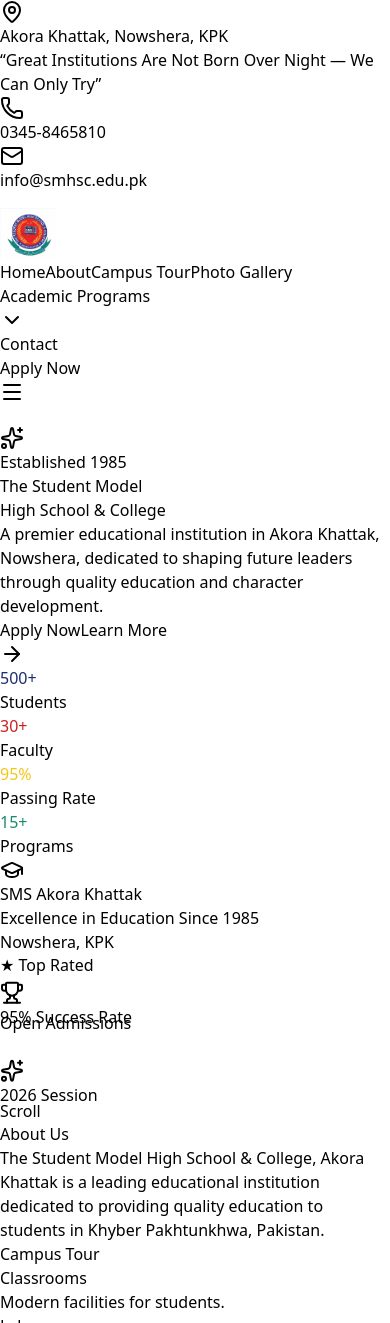
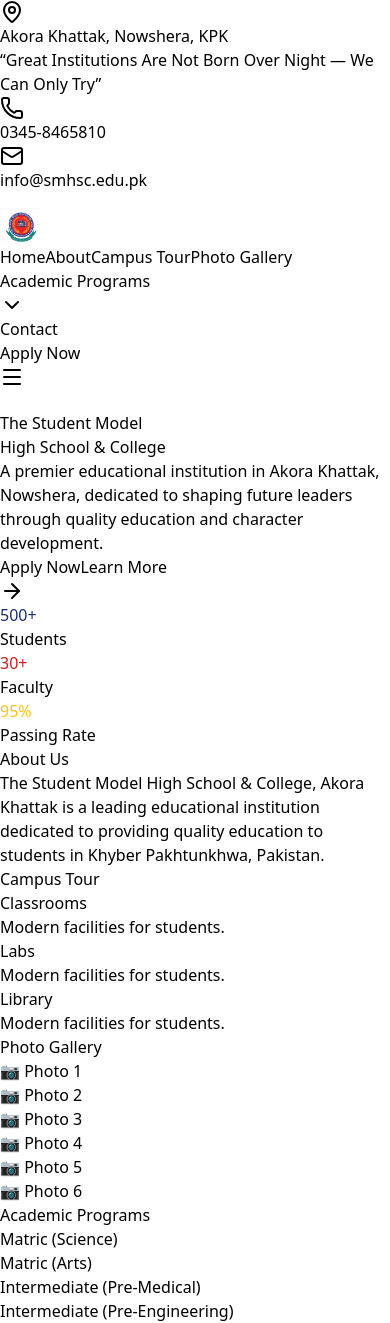
Before and after one commit to MuhammadHaroonHK/sms, a React (Vite) app: page / in a window 390 px wide. Shown: the top 1323 px of the page. Built offline with nearby package versions, Linux system fonts and the light colour scheme.

Commit message:
Hero section is now completed with improvments

```diff
--- a/src/components/Hero.jsx
+++ b/src/components/Hero.jsx
@@ -1,24 +1,117 @@
 // src/components/Hero.jsx
 import { motion } from 'framer-motion';
 import { Link } from 'react-router-dom';
-import { ArrowRight, GraduationCap, Trophy, Sparkles } from 'lucide-react';
-import heroImage from '../assets/hero_school.PNG';
+import { ArrowRight, GraduationCap, Sparkles } from 'lucide-react';
+import { useEffect, useRef, useState } from 'react';
 
+// ─── Counting Animation Hook ──────────────────────────────────────
+const useCountUp = (targetNumber, duration = 2000, startOnView = true) => {
+  const [count, setCount] = useState(0);
+  const countRef = useRef(null);
+  const [hasAnimated, setHasAnimated] = useState(false);
+
+  useEffect(() => {
+    if (!startOnView) {
+      animateNumber();
+      return;
+    }
+
+    const observer = new IntersectionObserver(
+      (entries) => {
+        entries.forEach((entry) => {
+          if (entry.isIntersecting && !hasAnimated) {
+            animateNumber();
+            setHasAnimated(true);
+          }
+        });
+      },
+      { threshold: 0.3 }
+    );
+
+    if (countRef.current) {
+      observer.observe(countRef.current);
+    }
+
+    return () => observer.disconnect();
+  }, [targetNumber, duration, startOnView, hasAnimated]);
+
+  const animateNumber = () => {
+    const startTime = Date.now();
+    const startValue = 0;
+
+    const updateCount = () => {
+      const elapsed = Date.now() - startTime;
+      const progress = Math.min(elapsed / duration, 1);
+
+      // Easing function for smooth animation
+      const eased = 1 - Math.pow(1 - progress, 3);
+      const currentValue = Math.floor(eased * targetNumber);
+
+      setCount(currentValue);
+
+      if (progress < 1) {
+        requestAnimationFrame(updateCount);
+      } else {
+        setCount(targetNumber);
+      }
+    };
+
+    requestAnimationFrame(updateCount);
+  };
+
+  return { count, countRef };
+};
+
+// ─── Hero Component ──────────────────────────────────────────────
 const Hero = () => {
+  // Statistics data with counting configuration
+  const stats = [
+    {
+      number: 500,
+      label: 'Students',
+      color: '#1B2E6E',
+      suffix: '+'
+    },
+    {
+      number: 30,
+      label: 'Faculty',
+      color: '#CC1F1F',
+      suffix: '+'
+    },
+    {
+      number: 95,
+      label: 'Passing Rate',
+      color: '#F5C518',
+      suffix: '%'
+    },
+  ];
+
+  // Use the counting hook for each stat
+  const stat1 = useCountUp(stats[0].number, 2000);
+  const stat2 = useCountUp(stats[1].number, 1800);
+  const stat3 = useCountUp(stats[2].number, 2200);
+
+  const countResults = [stat1, stat2, stat3];
+
   return (
-    <section id="home" className="relative min-h-screen flex items-center overflow-hidden">
-      {/* Background Gradient */}
-      <div className="absolute inset-0 bg-gradient-to-br from-[#1B2E6E] via-[#1B2E6E]/95 to-[#0D1B4B] z-0"></div>
+    <section id="home" className="relative min-h-screen flex items-center overflow-hidden bg-[#fafafa]">
 
-      {/* Decorative Elements */}
-      <div className="absolute top-20 right-10 w-72 h-72 bg-[#F5C518]/10 rounded-full blur-3xl"></div>
-      <div className="absolute bottom-10 left-10 w-96 h-96 bg-[#CC1F1F]/10 rounded-full blur-3xl"></div>
-      <div className="absolute top-1/2 left-1/2 -translate-x-1/2 -translate-y-1/2 w-[800px] h-[800px] bg-[#1A8A6E]/5 rounded-full blur-3xl"></div>
+      {/* --- Premium Background Architecture --- */}
+      {/* Blueprint/Grid pattern for a professional academic feel */}
+      <div className="absolute inset-0 bg-[linear-gradient(to_right,#8080800a_1px,transparent_1px),linear-gradient(to_bottom,#8080800a_1px,transparent_1px)] bg-[size:14px_24px]"></div>
+
+      {/* Soft Cinematic Light Blobs */}
+      <div className="absolute top-[-10%] right-[-10%] w-[600px] h-[600px] bg-[#1B2E6E]/5 rounded-full blur-[120px]"></div>
+      <div className="absolute bottom-[-10%] left-[-10%] w-[500px] h-[500px] bg-[#F5C518]/5 rounded-full blur-[100px]"></div>
+
+      {/* Sleek Decorative Architectural Lines */}
+      <div className="absolute top-1/3 left-0 w-32 h-[2px] bg-gradient-to-r from-[#1A8A6E]/30 to-transparent"></div>
+      <div className="absolute bottom-1/4 right-0 w-48 h-[2px] bg-gradient-to-l from-[#CC1F1F]/20 to-transparent"></div>
 
       <div className="container mx-auto px-4 relative z-10">
-        <div className="grid grid-cols-1 lg:grid-cols-2 gap-12 items-center min-h-[80vh]">
+        <div className="grid grid-cols-1 lg:grid-cols-2 gap-12 items-center min-h-[85vh]">
 
-          {/* Left Content */}
+          {/* Left Content - Main Text */}
           <motion.div
             initial="hidden"
             animate="visible"
@@ -32,19 +125,8 @@
                 }
               }
             }}
-            className="space-y-6"
+            className="space-y-6 lg:col-span-2 max-w-4xl mx-auto text-center"
           >
-            {/* Badge */}
-            <motion.div
-              variants={{
-                hidden: { opacity: 0, y: 30 },
-                visible: { opacity: 1, y: 0 }
-              }}
-              className="inline-flex items-center gap-2 bg-[#F5C518]/20 text-[#F5C518] px-4 py-2 rounded-full border border-[#F5C518]/30 backdrop-blur-sm"
-            >
-              <Sparkles className="w-4 h-4" />
-              <span className="text-sm font-medium">Established 1985</span>
-            </motion.div>
 
             {/* Main Heading */}
             <motion.h1
@@ -54,10 +136,19 @@
               }}
               className="text-4xl md:text-5xl lg:text-6xl xl:text-7xl font-bold leading-tight"
             >
-              <span className="text-white">The Student Model</span>
+              <span className="text-[#1B2E6E]">The Student Model</span>
               <br />
-              <span className="text-[#F5C518]">High School & College</span>
+              <span className="text-[#CC1F1F]">High School & College</span>
             </motion.h1>
+
+            {/* Divider */}
+            <motion.div
+              variants={{
+                hidden: { opacity: 0, scaleX: 0 },
+                visible: { opacity: 1, scaleX: 1 }
+              }}
+              className="w-24 h-1 bg-gradient-to-r from-[#F5C518] via-[#CC1F1F] to-[#1A8A6E] mx-auto rounded-full"
+            ></motion.div>
 
             {/* Subtitle */}
             <motion.p
@@ -65,7 +156,7 @@
                 hidden: { opacity: 0, y: 30 },
                 visible: { opacity: 1, y: 0 }
               }}
-              className="text-white/90 text-base md:text-lg lg:text-xl max-w-lg leading-relaxed"
+              className="text-gray-600 text-base md:text-lg lg:text-xl max-w-3xl mx-auto leading-relaxed"
             >
               A premier educational institution in Akora Khattak, Nowshera,
               dedicated to shaping future leaders through quality education
@@ -78,13 +169,13 @@
                 hidden: { opacity: 0, y: 30 },
                 visible: { opacity: 1, y: 0 }
               }}
-              className="flex flex-wrap gap-4 pt-4"
+              className="flex flex-wrap gap-4 pt-4 justify-center"
             >
               <Link to="/admissions">
                 <motion.button
                   whileHover={{ scale: 1.05 }}
                   whileTap={{ scale: 0.95 }}
-                  className="bg-[#CC1F1F] text-white px-6 md:px-8 py-3 md:py-4 rounded-lg font-semibold flex items-center gap-2 shadow-lg hover:shadow-[#CC1F1F]/30 transition-shadow group"
+                  className="bg-[#CC1F1F] text-white px-8 md:px-10 py-3 md:py-4 rounded-lg font-semibold flex items-center gap-2 shadow-lg shadow-[#CC1F1F]/20 hover:shadow-[#CC1F1F]/35 transition-all duration-300 group"
                 >
                   Apply Now
                   <ArrowRight className="w-5 h-5 group-hover:translate-x-1 transition-transform" />
@@ -95,14 +186,14 @@
                 <motion.button
                   whileHover={{ scale: 1.05 }}
                   whileTap={{ scale: 0.95 }}
-                  className="bg-transparent text-white border-2 border-white/30 px-6 md:px-8 py-3 md:py-4 rounded-lg font-semibold hover:bg-white/10 transition-colors"
+                  className="bg-transparent text-[#1B2E6E] border-2 border-[#1B2E6E]/15 px-8 md:px-10 py-3 md:py-4 rounded-lg font-semibold hover:bg-[#1B2E6E] hover:text-white hover:border-[#1B2E6E] transition-all duration-300"
                 >
                   Learn More
                 </motion.button>
               </a>
             </motion.div>
 
-            {/* Stats */}
+            {/* Stats with Counting Animation */}
             <motion.div
               variants={{
                 hidden: { opacity: 0 },
@@ -114,118 +205,32 @@
                   }
                 }
               }}
-              className="grid grid-cols-2 sm:grid-cols-4 gap-4 pt-8"
+              className="grid grid-cols-2 sm:grid-cols-3 gap-4 pt-8 max-w-3xl mx-auto"
             >
-              {[
-                { number: '500+', label: 'Students', color: '#1B2E6E' },
-                { number: '30+', label: 'Faculty', color: '#CC1F1F' },
-                { number: '95%', label: 'Passing Rate', color: '#F5C518' },
-                { number: '15+', label: 'Programs', color: '#1A8A6E' },
-              ].map((stat, index) => (
+              {stats.map((stat, index) => (
                 <motion.div
                   key={index}
+                  ref={countResults[index].countRef}
                   variants={{
                     hidden: { opacity: 0, y: 20 },
                     visible: { opacity: 1, y: 0 }
                   }}
-                  className="text-center"
+                  className="bg-white rounded-xl p-4 shadow-sm hover:shadow-md transition-shadow duration-300 border border-gray-100 group"
                 >
                   <div
-                    className="text-2xl md:text-3xl font-bold text-white"
+                    className="text-2xl md:text-3xl font-bold transition-colors duration-300 group-hover:scale-105 transform"
                     style={{ color: stat.color }}
                   >
-                    {stat.number}
+                    {countResults[index].count}
+                    {stat.suffix}
                   </div>
-                  <div className="text-white/70 text-xs md:text-sm mt-1">{stat.label}</div>
+                  <div className="text-gray-500 text-xs md:text-sm mt-1 font-medium">{stat.label}</div>
                 </motion.div>
               ))}
             </motion.div>
           </motion.div>
-
-          {/* Right Image */}
-          <motion.div
-            initial={{ opacity: 0, scale: 0.9 }}
-            animate={{ opacity: 1, scale: 1 }}
-            transition={{ duration: 0.8, delay: 0.3 }}
-            className="relative flex justify-center items-center"
-          >
-            <div className="relative w-full max-w-lg mx-auto">
-              {/* Decorative Border */}
-              <div className="absolute -inset-4 bg-gradient-to-r from-[#F5C518] via-[#CC1F1F] to-[#1A8A6E] rounded-2xl blur-xl opacity-20"></div>
-
-              {/* Image Container */}
-              <div className="relative bg-white/10 backdrop-blur-sm rounded-2xl p-2 border border-white/20 shadow-2xl">
-                <div className="relative aspect-square rounded-xl overflow-hidden bg-gradient-to-br from-[#1B2E6E] to-[#0D1B4B]">
-                  {/* Replace with your actual image */}
-                  <div className="absolute inset-0 flex flex-col items-center justify-center p-8 text-center">
-                    <div className="w-32 h-32 md:w-40 md:h-40 rounded-full bg-[#F5C518]/20 flex items-center justify-center mb-4 ring-4 ring-[#F5C518]/30">
-                      <GraduationCap className="w-16 h-16 md:w-20 md:h-20 text-[#F5C518]" />
-                    </div>
-                    <h3 className="text-white text-xl md:text-2xl font-bold">SMS Akora Khattak</h3>
-                    <p className="text-white/70 text-sm md:text-base mt-2">Excellence in Education Since 1985</p>
-                    <div className="flex items-center gap-2 mt-4 text-[#F5C518]">
-                      <span className="w-12 h-0.5 bg-[#F5C518]"></span>
-                      <span className="text-xs font-medium">Nowshera, KPK</span>
-                      <span className="w-12 h-0.5 bg-[#F5C518]"></span>
-                    </div>
-                  </div>
-
-                  {/* Floating Elements */}
-                  <motion.div
-                    animate={{ y: [0, -10, 0] }}
-                    transition={{ duration: 3, repeat: Infinity }}
-                    className="absolute top-4 right-4 bg-[#F5C518] text-[#1B2E6E] px-3 py-1 rounded-full text-xs font-bold shadow-lg"
-                  >
-                    ★ Top Rated
-                  </motion.div>
-
-                  <motion.div
-                    animate={{ y: [0, 10, 0] }}
-                    transition={{ duration: 2.5, repeat: Infinity, delay: 0.5 }}
-                    className="absolute bottom-4 left-4 bg-white/90 backdrop-blur-sm text-[#1B2E6E] px-3 py-1 rounded-full text-xs font-medium shadow-lg flex items-center gap-1"
-                  >
-                    <Trophy className="w-3 h-3 text-[#F5C518]" />
-                    95% Success Rate
-                  </motion.div>
-                </div>
-              </div>
-
-              {/* Floating Badges */}
-              <motion.div
-                animate={{ y: [0, -15, 0] }}
-                transition={{ duration: 4, repeat: Infinity }}
-                className="absolute -top-6 -right-6 bg-white shadow-xl rounded-lg px-4 py-2 hidden md:flex items-center gap-2"
-              >
-                <div className="w-2 h-2 rounded-full bg-[#1A8A6E] animate-pulse"></div>
-                <span className="text-sm font-medium text-[#1B2E6E]">Open Admissions</span>
-              </motion.div>
-
-              <motion.div
-                animate={{ y: [0, 10, 0] }}
-                transition={{ duration: 3.5, repeat: Infinity, delay: 1 }}
-                className="absolute -bottom-4 -left-4 bg-white shadow-xl rounded-lg px-4 py-2 hidden md:flex items-center gap-2"
-              >
-                <Sparkles className="w-4 h-4 text-[#CC1F1F]" />
-                <span className="text-sm font-medium text-[#1B2E6E]">2026 Session</span>
-              </motion.div>
-            </div>
-          </motion.div>
         </div>
       </div>
-
-      {/* Scroll Indicator */}
-      <motion.div
-        animate={{ y: [0, 8, 0] }}
-        transition={{ duration: 2, repeat: Infinity }}
-        className="absolute bottom-8 left-1/2 -translate-x-1/2 text-white/50 hidden lg:block"
-      >
-        <div className="flex flex-col items-center gap-2">
-          <span className="text-xs tracking-widest uppercase">Scroll</span>
-          <div className="w-6 h-10 border-2 border-white/30 rounded-full flex justify-center p-1">
-            <div className="w-1 h-2 bg-white/50 rounded-full animate-bounce"></div>
-          </div>
-        </div>
-      </motion.div>
     </section>
   );
 };
```
Also changed, not shown: src/components/Navbar.jsx (+6 -22 lines).
